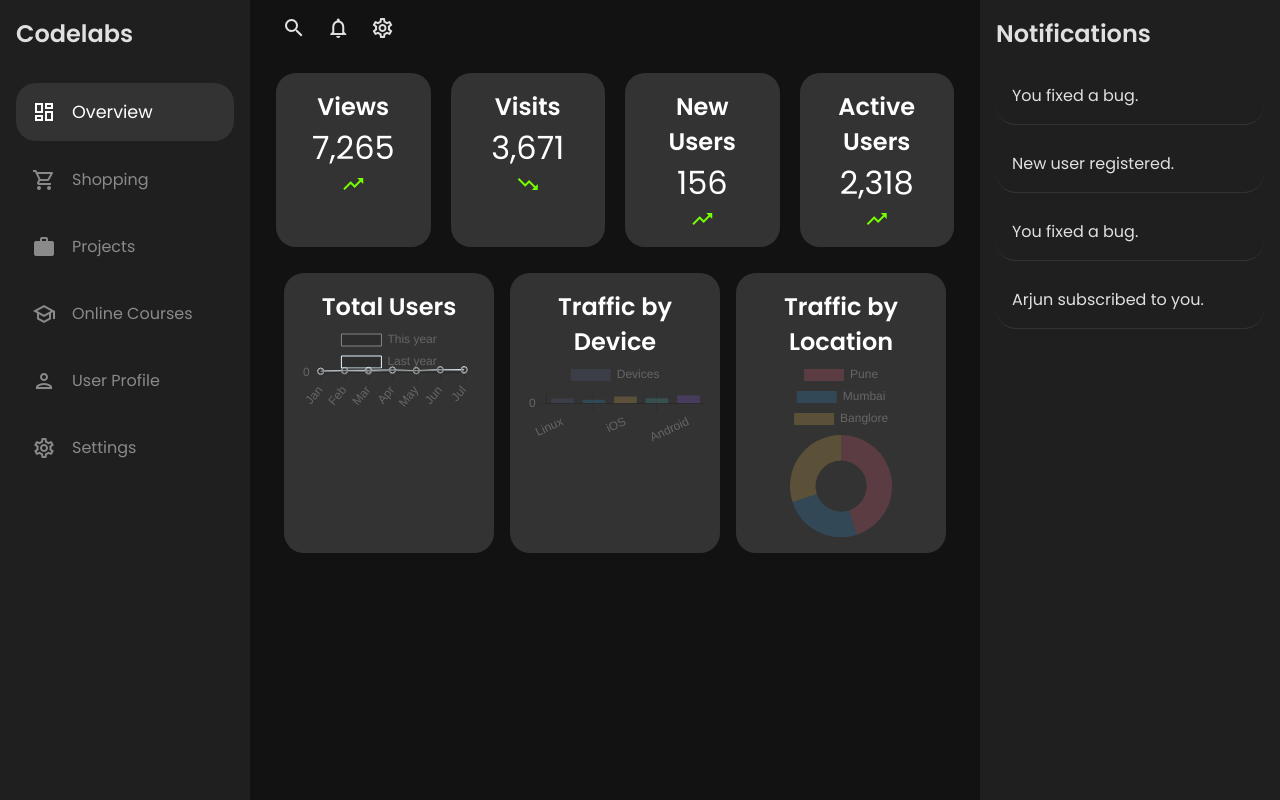
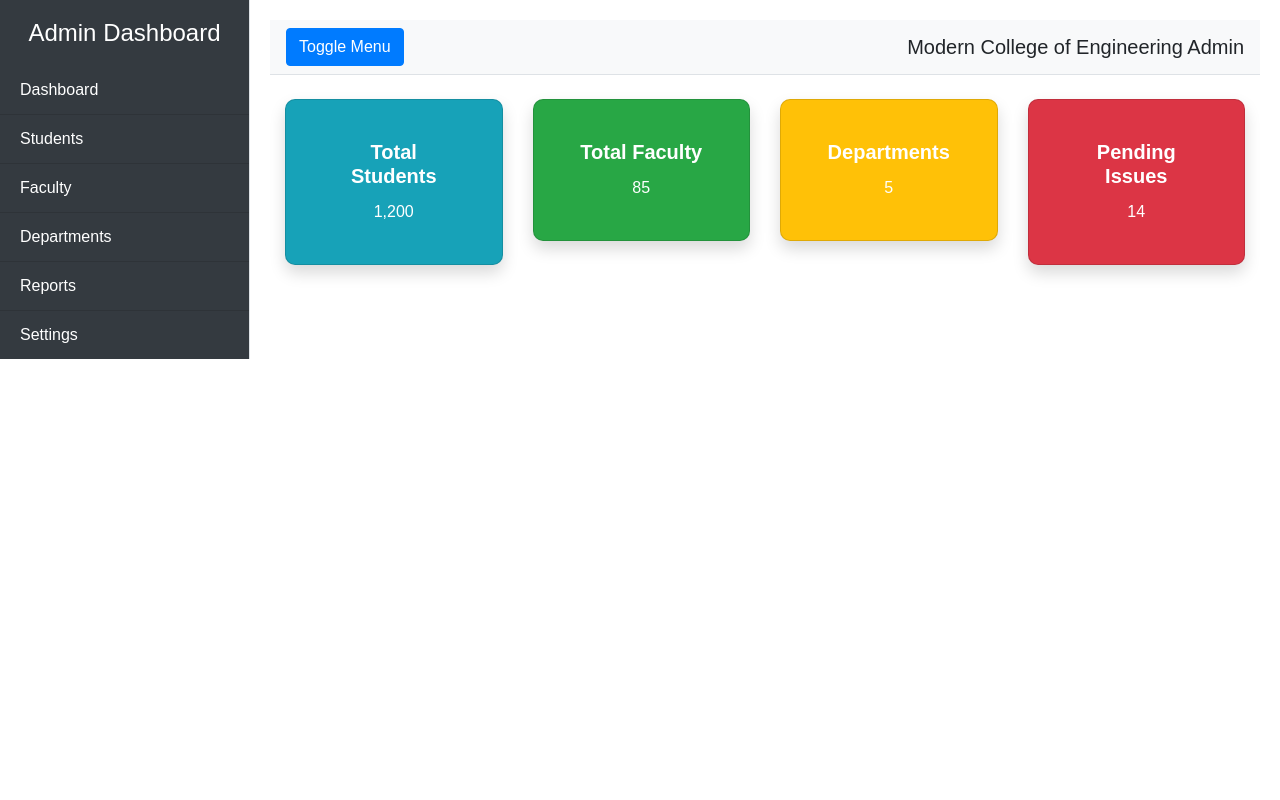
Before and after one commit to deshmukharjun/te-codes, a plain HTML site: page WT/Assignment 1/index.html in a window 1280 px wide. Drawn offline with nearby package versions, Linux system fonts and the light colour scheme.

Commit message:
fixed code 1

```diff
--- a/WT/Assignment 1/index.html
+++ b/WT/Assignment 1/index.html
@@ -3,82 +3,76 @@
 <head>
   <meta charset="UTF-8">
   <meta name="viewport" content="width=device-width, initial-scale=1.0">
-    <title>Dashboard</title>
-    <link href="https://fonts.googleapis.com/css2?family=Poppins:wght@400;500;600&display=swap" rel="stylesheet">
-    <link href="https://fonts.googleapis.com/icon?family=Material+Icons+Outlined" rel="stylesheet">
+  <title>Admin Dashboard - Modern College of Engineering</title>
+  <link rel="stylesheet" href="https://stackpath.bootstrapcdn.com/bootstrap/4.5.2/css/bootstrap.min.css">
   <link rel="stylesheet" href="styles.css">
 </head>
 <body>
-    <div class="container">
-        <aside class="sidebar">
-            <div class="sidebar-header">
-                <h2>Codelabs</h2>
+
+<div class="d-flex" id="wrapper">
+  <!-- Sidebar -->
+  <div class="bg-dark border-right" id="sidebar-wrapper">
+    <div class="sidebar-heading text-white">Admin Dashboard</div>
+    <div class="list-group list-group-flush">
+      <a href="#" class="list-group-item list-group-item-action bg-dark text-white">Dashboard</a>
+      <a href="#" class="list-group-item list-group-item-action bg-dark text-white">Students</a>
+      <a href="#" class="list-group-item list-group-item-action bg-dark text-white">Faculty</a>
+      <a href="#" class="list-group-item list-group-item-action bg-dark text-white">Departments</a>
+      <a href="#" class="list-group-item list-group-item-action bg-dark text-white">Reports</a>
+      <a href="#" class="list-group-item list-group-item-action bg-dark text-white">Settings</a>
     </div>
-            <ul class="sidebar-menu">
-                <li class="sidebar-item active"><span class="material-icons-outlined">dashboard</span> Overview</li>
-                <li class="sidebar-item"><span class="material-icons-outlined">shopping_cart</span>Shopping</li>
-                <li class="sidebar-item"><span class="material-icons-outlined">work</span> Projects</li>
-                <li class="sidebar-item"><span class="material-icons-outlined">school</span> Online Courses</li>
-                <li class="sidebar-item"><span class="material-icons-outlined">person</span> User Profile</li>
-                <li class="sidebar-item"><span class="material-icons-outlined">settings</span> Settings</li>
-            </ul>
-        </aside>
-        <main class="main-content">
-            <header class="main-header">
-                <div class="header-icons">
-                    <span class="material-icons-outlined">search</span>
-                    <span class="material-icons-outlined">notifications</span>
-                    <span class="material-icons-outlined">settings</span>
   </div>
-            </header>
-            <section class="dashboard-overview">
-                <div class="card">
-                    <h2>Views</h2>
-                    <p>7,265</p>
-                    <span class="material-icons-outlined">trending_up</span>
+
+  <!-- Page Content -->
+  <div id="page-content-wrapper">
+    <nav class="navbar navbar-expand-lg navbar-light bg-light border-bottom">
+      <button class="btn btn-primary" id="menu-toggle">Toggle Menu</button>
+      <div class="collapse navbar-collapse">
+        <h5 class="ml-auto">Modern College of Engineering Admin</h5>
       </div>
-                <div class="card">
-                    <h2>Visits</h2>
-                    <p>3,671</p>
-                    <span class="material-icons-outlined">trending_down</span>
+    </nav>
+
+    <div class="container-fluid mt-4">
+      <div class="row">
+        <div class="col-lg-3 col-md-6 mb-4">
+          <div class="card bg-info text-white shadow card-hover">
+            <div class="card-body">
+              <h5 class="card-title">Total Students</h5>
+              <p class="card-text">1,200</p>
             </div>
-                <div class="card">
-                    <h2>New Users</h2>
-                    <p>156</p>
-                    <span class="material-icons-outlined">trending_up</span>
           </div>
-                <div class="card">
-                    <h2>Active Users</h2>
-                    <p>2,318</p>
-                    <span class="material-icons-outlined">trending_up</span>
         </div>
-            </section>
-            <section class="dashboard-charts">
-                <div class="chart card">
-                    <h2>Total Users</h2>
-                    <canvas id="totalUsersChart"></canvas>
+        <div class="col-lg-3 col-md-6 mb-4">
+          <div class="card bg-success text-white shadow card-hover">
+            <div class="card-body">
+              <h5 class="card-title">Total Faculty</h5>
+              <p class="card-text">85</p>
             </div>
-                <div class="chart card">
-                    <h2>Traffic by Device</h2>
-                    <canvas id="trafficByDeviceChart"></canvas>
           </div>
-                <div class="chart card">
-                    <h2>Traffic by Location</h2>
-                    <canvas id="trafficByLocationChart"></canvas>
         </div>
-            </section>
-        </main>
-        <aside class="notifications">
-            <h2>Notifications</h2>
-            <ul class="notification-list">
-                <li class="notification-item">You fixed a bug.</li>
-                <li class="notification-item">New user registered.</li>
-                <li class="notification-item">You fixed a bug.</li>
-                <li class="notification-item">Arjun subscribed to you.</li>
-            </ul>
-        </aside>
+        <div class="col-lg-3 col-md-6 mb-4">
+          <div class="card bg-warning text-white shadow card-hover">
+            <div class="card-body">
+              <h5 class="card-title">Departments</h5>
+              <p class="card-text">5</p>
             </div>
-    <script src="https://cdn.jsdelivr.net/npm/chart.js"></script>
-    <script src="scripts.js"></script>
+          </div>
+        </div>
+        <div class="col-lg-3 col-md-6 mb-4">
+          <div class="card bg-danger text-white shadow card-hover">
+            <div class="card-body">
+              <h5 class="card-title">Pending Issues</h5>
+              <p class="card-text">14</p>
+            </div>
+          </div>
+        </div>
+      </div>
+    </div>
+  </div>
+</div>
+
+<script src="https://code.jquery.com/jquery-3.5.1.slim.min.js"></script>
+<script src="https://cdn.jsdelivr.net/npm/bootstrap@4.5.2/dist/js/bootstrap.bundle.min.js"></script>
+<script src="script.js"></script>
 </body>
 </html>
--- a/WT/Assignment 1/scripts.js
+++ b/WT/Assignment 1/scripts.js
@@ -1,85 +1,3 @@
-
-const totalUsersCtx = document.getElementById('totalUsersChart').getContext('2d');
-const totalUsersChart = new Chart(totalUsersCtx, {
-    type: 'line',
-    data: {
-        labels: ['Jan', 'Feb', 'Mar', 'Apr', 'May', 'Jun', 'Jul'],
-        datasets: [{
-            label: 'This year',
-            data: [10, 20, 15, 25, 20, 30, 25],
-            borderColor: 'rgba(133, 133, 133, 1)',
-            borderWidth: 1,
-            fill: false
-        }, {
-            label: 'Last year',
-            data: [17, 26, 28, 32, 24, 36, 37],
-            borderColor: 'rgba(227, 245, 255, 1)',
-            borderWidth: 1,
-            fill: false
-        }]
-    },
-    options: {
-        responsive: true,
-        scales: {
-            y: {
-                beginAtZero: true
-            }
-        }
-    }
-});
-
-const trafficByDeviceCtx = document.getElementById('trafficByDeviceChart').getContext('2d');
-const trafficByDeviceChart = new Chart(trafficByDeviceCtx, {
-    type: 'bar',
-    data: {
-        labels: ['Linux', 'Mac', 'iOS', 'Windows', 'Android'],
-        datasets: [{
-            label: 'Devices',
-            data: [20, 15,28, 21, 32],
-            backgroundColor: [
-                'rgba(149, 164, 252, 0.1)',
-                'rgba(54, 162, 235, 0.2)',
-                'rgba(255, 206, 86, 0.2)',
-                'rgba(75, 192, 192, 0.2)',
-                'rgba(153, 102, 255, 0.2)',
-                'rgba(255, 159, 64, 0.2)'
-            ],
-        }]
-    },
-    options: {
-        responsive: true,
-        scales: {
-            y: {
-                beginAtZero: true
-            }
-        }
-    }
-});
-
-const trafficByLocationCtx = document.getElementById('trafficByLocationChart').getContext('2d');
-const trafficByLocationChart = new Chart(trafficByLocationCtx, {
-    type: 'doughnut',
-    data: {
-        labels: ['Pune', 'Mumbai', 'Banglore'],
-        datasets: [{
-            label: 'Traffic',
-            data: [45, 25, 30],
-            backgroundColor: [
-                'rgba(255, 99, 132, 0.2)',
-                'rgba(54, 162, 235, 0.2)',
-                'rgba(255, 206, 86, 0.2)',
-                'rgba(75, 192, 192, 0.2)'
-            ],
-            borderColor: [
-                'rgba(255, 99, 132, 0.11)',
-                'rgba(54, 162, 235, 0.11)',
-                'rgba(255, 206, 86, 0.11)',
-                'rgba(75, 192, 192, 0.11)'
-            ],
-            borderWidth: 0
-        }]
-    },
-    options: {
-        responsive: true
-    }
-});
+document.getElementById("menu-toggle").addEventListener("click", function() {
+    document.getElementById("wrapper").classList.toggle("toggled");
+  });
--- a/WT/Assignment 1/styles.css
+++ b/WT/Assignment 1/styles.css
@@ -1,161 +1,63 @@
-/* Import Google Fonts and Icons */
-@import url('https://fonts.googleapis.com/css2?family=Poppins:wght@400;500;600&display=swap');
-@import url('https://fonts.googleapis.com/icon?family=Material+Icons+Outlined');
-
-/* Basic reset */
-* {
-    margin: 0;
-    padding: 0;
-    box-sizing: border-box;
+body {
+    font-family: Arial, sans-serif;
   }
 
-body {
-    font-family: 'Poppins', sans-serif;
-    background-color: #121212;
-    color: #E0E0E0;
+  #wrapper {
+    display: flex;
   }
 
-.container {
-    display: flex;
-    height: 100vh;
+  #sidebar-wrapper {
+    width: 250px;
+    transition: all 0.3s;
   }
 
-.sidebar {
-    width: 250px;
-    background-color: #1F1F1F;
-    padding: 1rem;
-    display: flex;
-    flex-direction: column;
+  #sidebar-wrapper .sidebar-heading {
+    font-size: 1.5rem;
+    padding: 15px;
+    text-align: center;
   }
 
-.sidebar-header {
-    margin-bottom: 2rem;
+  #sidebar-wrapper .list-group-item {
+    transition: background-color 0.3s, color 0.3s;
   }
 
-.sidebar-header h3 {
-    color: #FFF;
-    font-size: 1.2rem;
+  #sidebar-wrapper .list-group-item:hover {
+    background-color: #007bff;
+    color: white;
   }
 
-.sidebar-menu {
-    list-style: none;
+  #page-content-wrapper {
+    flex: 1;
+    padding: 20px;
   }
 
-.sidebar-item {
-    padding: 1rem;
-    color: #8a8a8a;
-    cursor: pointer;
-    display: flex;
-    align-items: center;
-    border-radius: 20px;
-    margin-bottom: 10px;
-}
-
-.sidebar-item.active,
-.sidebar-item:hover {
-    background-color: #333;
-    color: #FFF;
-    font-size: 1.1rem;
-    border-radius: 20px;
-    margin-bottom: 10px;
-}
-
-.sidebar-item .material-icons-outlined {
-    margin-right: 1rem;
-}
-
-.main-content {
-    flex: 1;
-    padding: 1rem;
-    overflow-y: auto;
-}
-
-.main-header {
-    display: flex;
-    justify-content: space-between;
-    align-items: center;
-    margin-bottom: 1rem;
-}
-
-.main-header h1 {
-    font-size: 1.5rem;
-}
-
-.header-icons .material-icons-outlined {
-    margin-left: 1rem;
-    cursor: pointer;
-}
-
-.dashboard-overview {
-    display: flex;
-    justify-content: space-between;
-    margin-bottom: 1rem;
+  .navbar h5 {
+    margin: 0;
   }
 
   .card {
-    background-color: #333;
-    padding: 1rem;
-    margin: 10px;
-    border-radius: 20px;
-    width: 23%;
-    display: flex;
-    flex-direction: column;
-    align-items: center;
     text-align: center;
+    padding: 20px;
+    border-radius: 10px;
+    transition: transform 0.3s, box-shadow 0.3s;
   }
 
-.card h2 {
-    font-size: 1.5rem;
-    color: rgb(255, 255, 255);
+  .card-hover:hover {
+    transform: translateY(-5px);
+    box-shadow: 0 10px 20px rgba(0, 0, 0, 0.2);
   }
 
-.card p {
-    font-size: 2rem;
-    color: rgb(255, 255, 255);
+  .card-title {
+    font-weight: bold;
+    font-size: 1.25rem;
   }
 
-.card .material-icons-outlined {
-    font-size: 1.5rem;
-    color: #76FF03;
+  #menu-toggle {
+    margin-right: 10px;
   }
 
-.dashboard-charts {
-    display: flex;
-    margin: 10px;
-    justify-content: space-around;
+  @media (max-width: 768px) {
+    #sidebar-wrapper {
+      width: 100%;
     }
-
-.chart {
-    width: 31%;
-    padding: 1rem;
-    margin: 0px;
   }
-
-.notifications {
-    width: 300px;
-    background-color: #1F1F1F;
-    padding: 1rem;
-    overflow-y: auto;
-}
-
-.notifications h2 {
-    margin-bottom: 1rem;
-    font-size: 1.5rem;
-}
-
-.notification-list {
-    list-style: none;
-}
-
-.notification-item {
-    padding: 1rem;
-    margin-bottom: 10px;
-    border-radius: 20px;
-    border-bottom: 1px solid #333;
-    cursor: pointer;
-}
-
-.notification-item:hover {
-    background-color: #333;
-    border-radius: 20px;
-}
```
Lines whose indentation alone changed are shown as unchanged.
